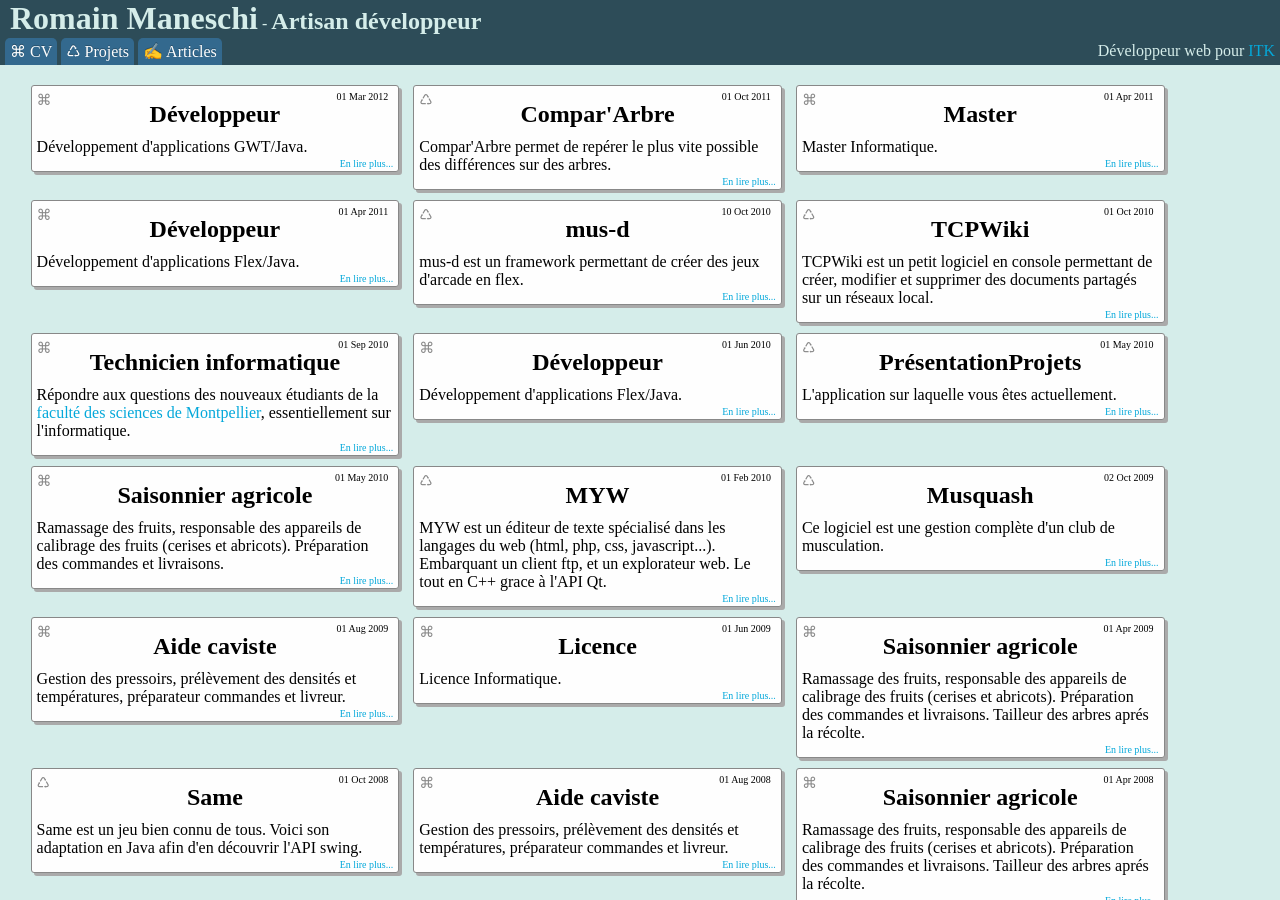
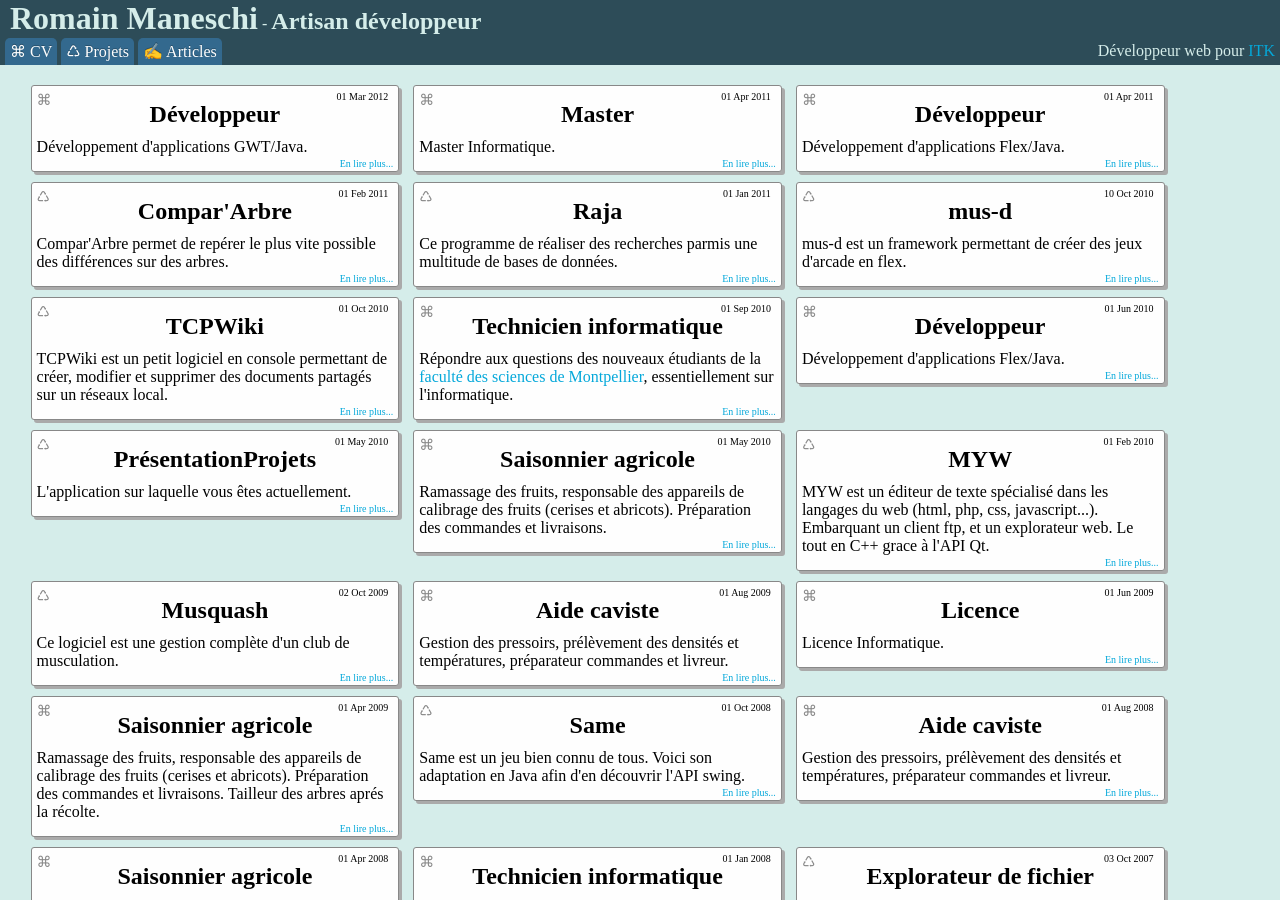
Before and after one commit to manland/manland.github.com, a Jekyll site: the page built from index.html, in a window 1280 px wide and 900 px high. Built offline with Jekyll 4.4.1, drawn with Linux system fonts in a browser that asks for light colours.

Commit message:
add raja project + add img portfolio + date compararbre

```diff
--- /dev/null
+++ b/_posts/2011-01-01-projet-raja.md
@@ -0,0 +1,21 @@
+---
+layout: post
+title: Raja
+categories: [projet, universitaire, java]
+resume: Ce programme de réaliser des recherches parmis une multitude de bases de données.
+---
+<div class="container-img">
+  <img src="http://man.lydiman.net/cv/Java/Raja/appli.png" alt="screenshot 1" width="50%" />
+  <img src="http://man.lydiman.net/cv/Java/Raja/initialisationSysteme.png" alt="screenshot 2" width="50%" />
+  <img src="http://man.lydiman.net/cv/Java/Raja/selectQuerySysteme.png" alt="screenshot 3" width="50%" />
+</div>
+
+Ce logiciel permet de faire émerger de la connaissance grâce à un système onthologique.
+
+* Rôle : Chef d'équipe, responsable architectural et développeur front-end.
+* Connaissances acquises : onthologies, bases de données distribuées.
+
+<div class="container-link">
+  <a href="http://man.lydiman.net/cv/Java/Raja/raja.tar.gz" target="_blank">Sources</a>
+  <a href="http://man.lydiman.net/cv/Java/Raja/ALire.pdf" target="_blank">Readme</a>
+</div>
```
Also changed, not shown: _posts/2010-05-01-projet-portfolio.md (+2 -1 lines), _posts/2011-02-01-projet-compararbre.md (renamed from _posts/2011-10-01-projet-compararbre.md).
